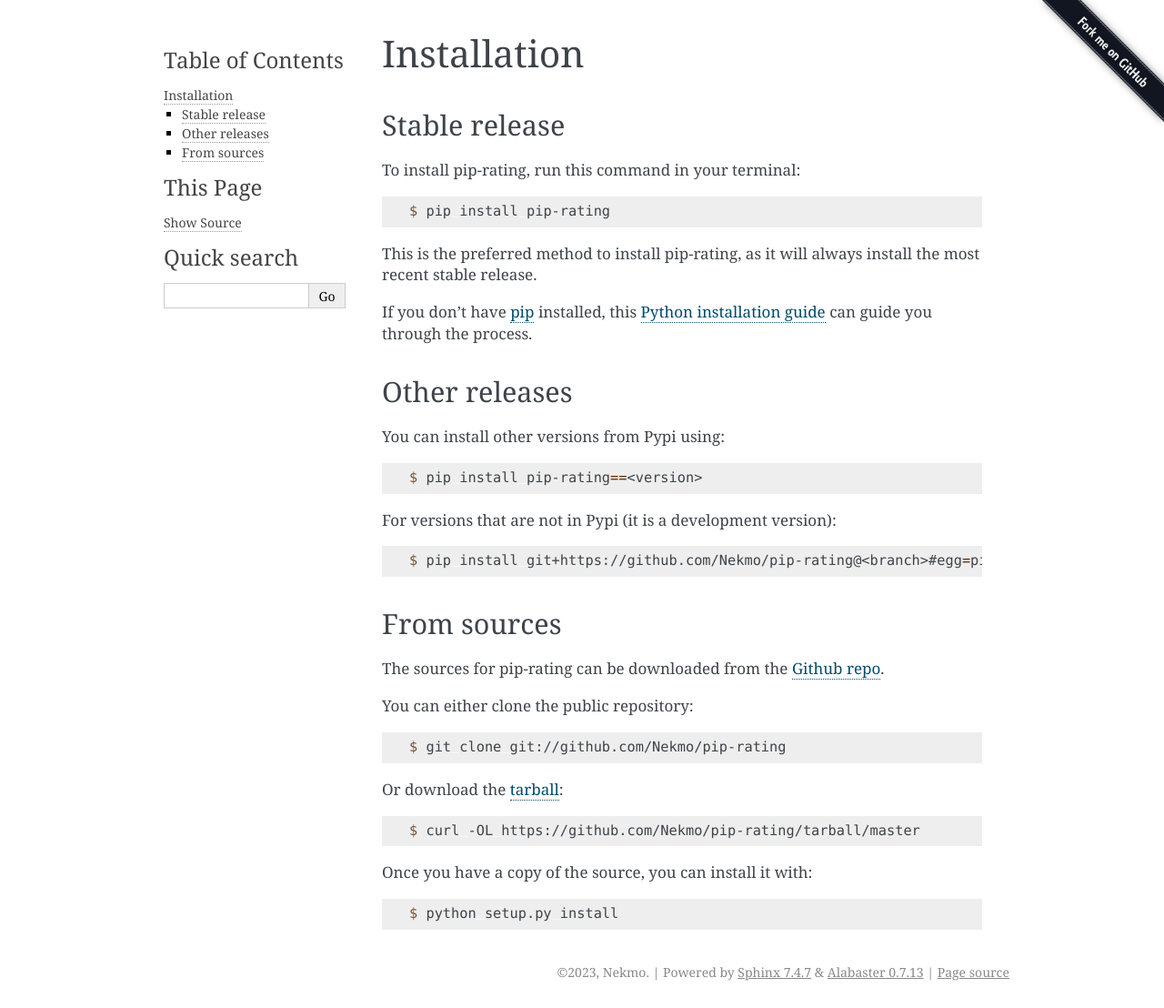
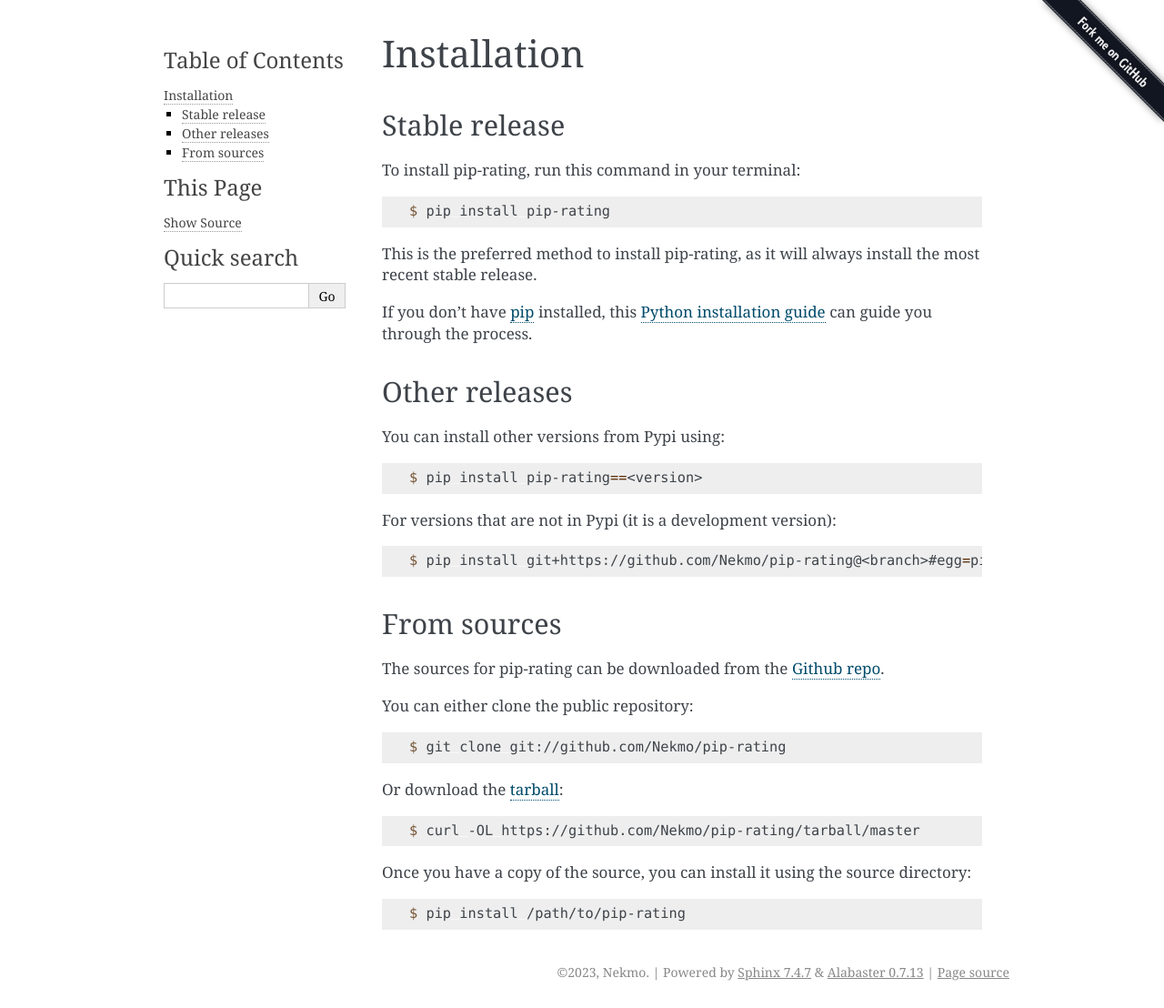
Before and after one commit to Nekmo/pip-rating, a Sphinx documentation site: the page built from docs/installation.rst, in a window 1280 px wide. Shown: the whole page at 91% size. Built offline with Sphinx 7.4.7, drawn with Linux system fonts in a browser that asks for light colours.

Commit message:
Issue #27: Docs website (gifs).

```diff
--- a/docs/installation.rst
+++ b/docs/installation.rst
@@ -49,11 +49,11 @@
 
     $ curl -OL https://github.com/Nekmo/pip-rating/tarball/master
 
-Once you have a copy of the source, you can install it with:
+Once you have a copy of the source, you can install it using the source directory:
 
 .. code-block:: console
 
-    $ python setup.py install
+    $ pip install /path/to/pip-rating
 
 
 .. _Github repo: https://github.com/Nekmo/pip-rating
```
Also changed, not shown: docs/usage.rst (+10 -0 lines), docs/pip-rating-tree.gif (added), 1 other file.
